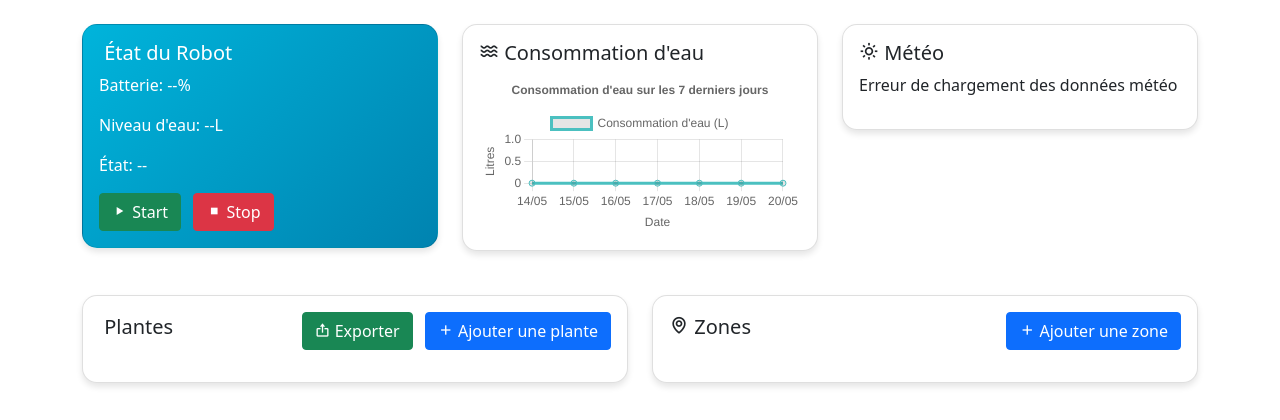
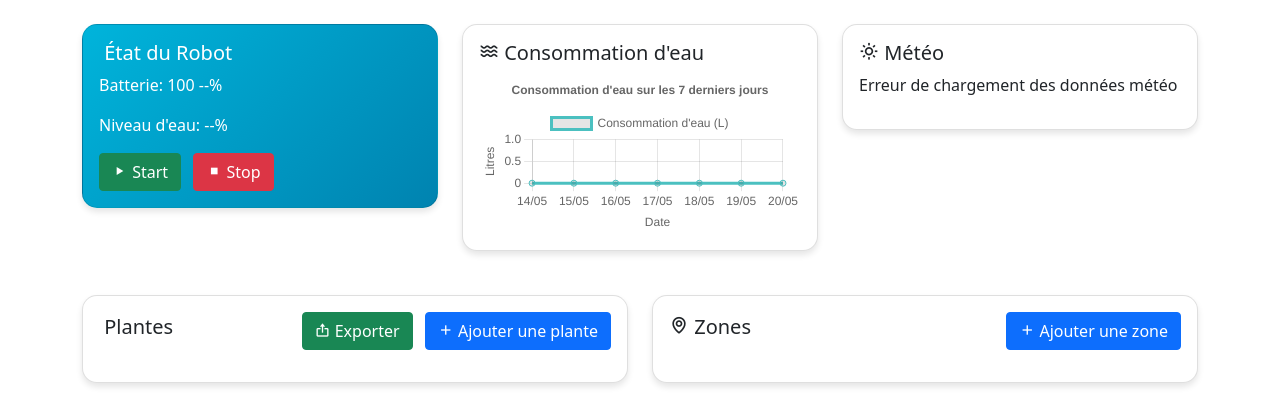
Before and after one commit to ThomasMang1/Projet_TC, a Flask app: page / in a window 1280 px wide. Shown: the part 56-476 px from the top of the page. Run offline with Flask 2, Linux system fonts and the light colour scheme; data that the repository does not hold is empty.

Commit message:
Dernières modifs branche communication
Implémentation de la vérification de la couleur des plantes dans la fonction check_plant, ajout de la logique pour comparer les valeurs RGB et déterminer si une plante correspond. Mise à jour de la méthode get_robot_status pour retourner le niveau d'eau en pourcentage. Suppression de l'attribut humidité_après dans l'insertion de données d'échantillon.

```diff
--- a/app.py
+++ b/app.py
@@ -411,15 +411,38 @@ def check_plant():
         if not all(k in data for k in ['r', 'g', 'b']):
             return jsonify({'error': 'Données de couleur incomplètes'}), 400
 
-        # Ici, vous devrez implémenter la logique pour vérifier si la couleur
-        # correspond à une plante dans votre base de données
-        # Pour l'exemple, nous retournons des valeurs fictives
-        is_plant = True  # À remplacer par votre logique
-        water_volume = 100  # Volume en ml
+        # Récupérer les valeurs RGB
+        r = int(data['r'])
+        g = int(data['g'])
+        b = int(data['b'])
 
+        # Récupérer toutes les plantes
+        plantes = Plante.query.all()
+
+        # Pour chaque plante, vérifier si la couleur correspond
+        for plante in plantes:
+            if plante.color:
+                # Convertir la couleur stockée en RGB
+                stored_r, stored_g, stored_b = map(int, plante.color.split(','))
+
+                # Calculer la différence en pourcentage pour chaque composante
+                diff_r = abs(r - stored_r) / stored_r * 100
+                diff_g = abs(g - stored_g) / stored_g * 100
+                diff_b = abs(b - stored_b) / stored_b * 100
+
+                # Si toutes les différences sont inférieures à 10%
+                if diff_r <= 10 and diff_g <= 10 and diff_b <= 10:
+                    print(f"Plante trouvée: {plante.nom} (ID: {plante.id})")
+                    return jsonify({
+                        'is_plant': True,
+                        'water_volume': 100,  # Volume en ml
+                        'plant_id': plante.id
+                    })
+
+        # Si aucune correspondance n'est trouvée
         return jsonify({
-            'is_plant': is_plant,
-            'water_volume': water_volume if is_plant else 0
+            'is_plant': False,
+            'water_volume': 0
         })
 
     except Exception as e:
@@ -430,7 +453,7 @@ def get_robot_status():
     robot = Robot.query.first()
     if robot:
         return jsonify({
-            'eau': robot.niveau_eau
+            'eau': round((robot.niveau_eau-robot.niveau_eau_min)/(robot.niveau_eau_max-robot.niveau_eau_min)*100,2)
         })
     return jsonify({'error': 'Robot non trouvé'}), 404
 
--- a/insert_sample_data.py
+++ b/insert_sample_data.py
@@ -14,8 +14,7 @@ def insert_sample_data():
                 date=date,
                 quantite_eau=2.5 + (i * 0.5),  # Quantité d'eau variable
                 plante_id=2,  # Assurez-vous que cette plante existe dans votre base
-                humidite_avant=45.0 - (i * 2),
-                humidite_apres=65.0 + (i * 2)
+                humidite_avant=45.0 - (i * 2)
             )
             db.session.add(arrosage)
 
--- a/models.py
+++ b/models.py
@@ -11,7 +11,7 @@ class Plante(db.Model):
     humidite_max = db.Column(db.Float, nullable=False)
     description = db.Column(db.Text)
     date_plantation = db.Column(db.DateTime, default=datetime.now(timezone.utc))
-    qr_code = db.Column(db.String(200))
+    couleur = db.Column(db.String(50))  # Stocke la couleur au format "r,g,b"
     zone_id = db.Column(db.Integer, db.ForeignKey('zone.id'))
     arrosages = db.relationship('Arrosage', backref='plante', lazy=True)
 
--- a/templates/index.html
+++ b/templates/index.html
@@ -50,9 +50,8 @@
                     <div class="card-body">
                         <h5 class="card-title"><i class='bx bx-robot'></i> État du Robot</h5>
                         <div id="robot-status">
-                            <p>Batterie: <span id="battery-level">--</span>%</p>
-                            <p>Niveau d'eau: <span id="water-level">--</span>L</p>
-                            <p>État: <span id="robot-state">--</span></p>
+                            <p>Batterie: 100 <span id="battery-level">--</span>%</p>
+                            <p>Niveau d'eau: <span id="water-level">--</span>%</p>
                             <div class="mt-3">
                                 <button class="btn btn-success me-2" onclick="sendStartCommand()">
                                     <i class='bx bx-play'></i> Start
@@ -281,7 +280,6 @@
             fetch('/api/robot/status')
                 .then(response => response.json())
                 .then(data => {
-                    document.getElementById('battery-level').textContent = data.batterie;
                     document.getElementById('water-level').textContent = data.eau;
                     document.getElementById('robot-state').textContent = data.etat;
                 });
--- a/uart_to_flask.py
+++ b/uart_to_flask.py
@@ -132,8 +132,9 @@ class RobotBridge:
 
             if packet_type == 'colour':
                 self.current_color = packet
-                is_plant = True  # pour le test
-                water_volume = "1"  # pour le test
+                is_plant, water_volume = self.check_plant_by_color(self.current_color)
+                #is_plant = True  # pour le test
+                #water_volume = "1"  # pour le test
 
                 if is_plant and water_volume:
                     self.send_packet("1")
```
Also changed, not shown: 2 other files.
